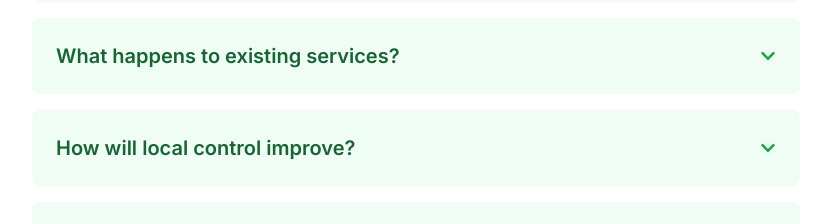
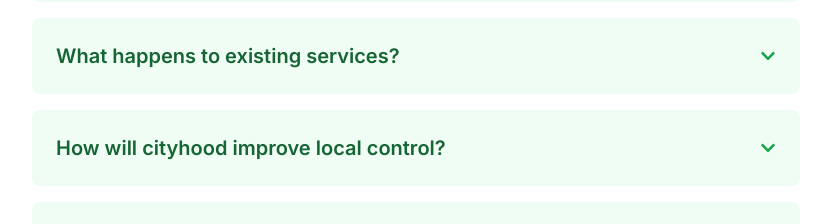
Before and after one commit to cnicholson123/edh-cityhood, a Next.js app: page / in a window 1280 px wide. Shown: the part 2522-2746 px from the top of the page, without its empty margins (224-1055 px from the left). Built offline with nearby package versions, Linux system fonts and the light colour scheme.

Commit message:
Updated website content and FAQ section

```diff
--- a/app/components/FAQ.tsx
+++ b/app/components/FAQ.tsx
@@ -19,7 +19,7 @@ const FAQ = () => {
       answer: "Essential services like Fire/EMS, Schools, Water, Judicial, Jails, and Public Health will remain with the County and other Districts. The CSD will be dissolved, with Parks & Recreation functions being absorbed by the new city."
     },
     {
-      question: "How will local control improve?",
+      question: "How will cityhood improve local control?",
       answer: "The city will be governed by a five-member City Council, all from EDH and elected only by EDH residents. This ensures decisions about our community are made by people who live here and understand our needs."
     },
     {
```
